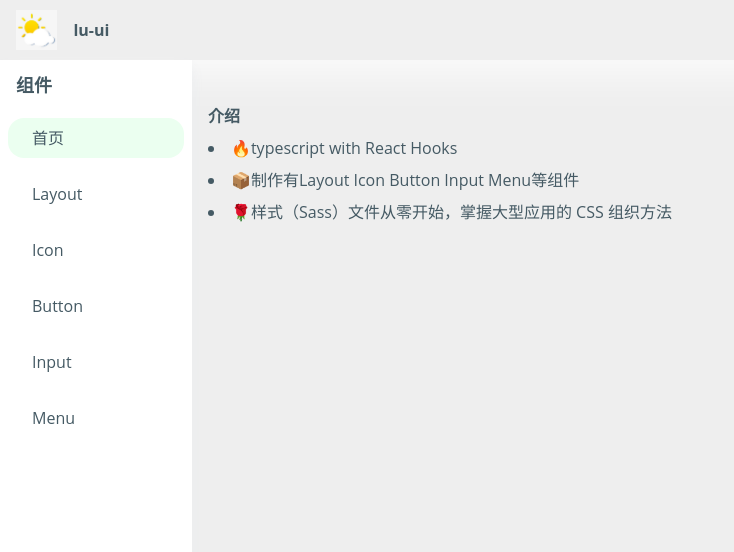
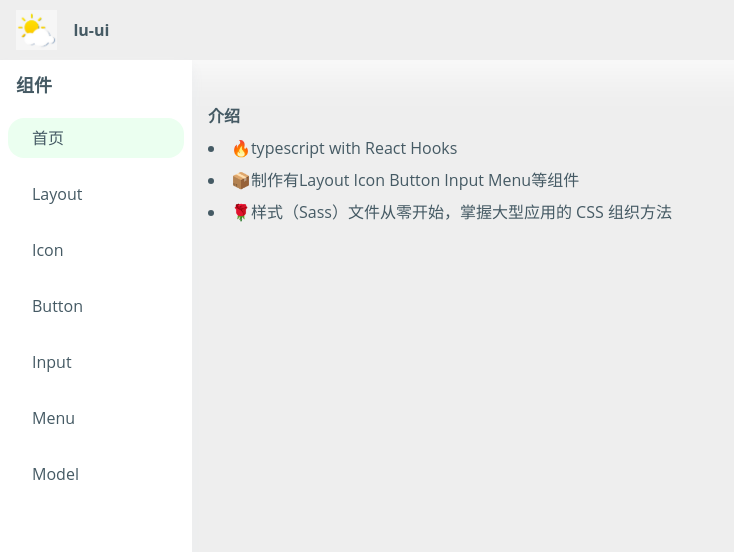
Before and after one commit to adekang/lu-ui, a React app: page /#/ in a window 1280 px wide. Shown: the top 552 px of the page, without its empty margins (0-734 px from the left). Built offline with nearby package versions, Linux system fonts and the light colour scheme.

Commit message:
refactor: 重构router , feat: Model

```diff
--- /dev/null
+++ b/src/components/Model/Model.tsx
@@ -0,0 +1,10 @@
+import React from 'react'
+
+const Model = () => {
+	return (
+		<div>
+			<h1>Model</h1>
+		</div>
+	)
+}
+export default Model
--- /dev/null
+++ b/src/components/Model/ModelExample.tsx
@@ -0,0 +1,12 @@
+import React from 'react'
+import Model from 'components/Model/Model'
+
+const IconExample: React.FC = () => {
+	return (
+		<div>
+			<Model></Model>
+		</div>
+	)
+}
+
+export default IconExample
--- a/src/routes/index.tsx
+++ b/src/routes/index.tsx
@@ -1,30 +1,30 @@
-import React from 'react';
-import {HashRouter as Router, Route, NavLink, Switch,} from 'react-router-dom';
-import {Layout, Content, Aside, Footer, Header} from 'components/Layout/layout';
-import './index.scss';
-import logoImg from 'src/assets/logo.png';
-import IconDemo from 'components/Icon/icon.demo';
-import ButtonDemo from 'components/Button/ButtonDemo';
-import InputDemo from 'components/Input/InputDemo';
-import MenuDemo from 'components/Menu/MenuDemo';
-import LayoutDemo from 'components/Layout/LayoutDemo';
+import React from 'react'
+import { HashRouter as Router, Route, NavLink, Switch } from 'react-router-dom'
+import { Layout, Content, Aside, Footer, Header } from 'components/Layout/layout'
+import './index.scss'
+import logoImg from 'src/assets/logo.png'
+import IconDemo from 'components/Icon/icon.demo'
+import ButtonDemo from 'components/Button/ButtonDemo'
+import InputDemo from 'components/Input/InputDemo'
+import MenuDemo from 'components/Menu/MenuDemo'
+import LayoutDemo from 'components/Layout/LayoutDemo'
+import ModelExample from 'components/Model/ModelExample'
 
-import Doc from 'src/pages/Doc';
-import Icon from 'components/Icon';
-
+import Doc from 'src/pages/Doc'
+import Icon from 'components/Icon'
 
 const routes = [
 	{
 		path: '/icon',
-    component: IconDemo
+		component: IconDemo,
 	},
 	{
 		path: '/menu',
-    component: MenuDemo
+		component: MenuDemo,
 	},
 	{
 		path: '/input',
-    component: InputDemo
+		component: InputDemo,
 	},
 	{
 		path: '/layout',
@@ -35,64 +35,61 @@ const routes = [
 		component: ButtonDemo,
 	},
 	{
+		path: '/model',
+		component: ModelExample,
+	},
+	{
 		path: '/',
-    component: Doc
-  }
-];
-
+		component: Doc,
+	},
+]
+const layout = [
+	{ path: '/', navName: '首页' },
+	{ path: '/layout', navName: 'Layout' },
+	{ path: '/icon', navName: 'Icon' },
+	{ path: '/button', navName: 'Button' },
+	{ path: '/input', navName: 'Input' },
+	{ path: '/menu', navName: 'Menu' },
+	{ path: '/model', navName: 'Model' },
+]
 
 export default () => {
-
 	return (
 		<Router>
-      <Layout className="lu">
-        <Header className="lu-header">
-          <div className="lu-header-logo">
-            <img src={logoImg} alt=""/>
+			<Layout className='lu'>
+				<Header className='lu-header'>
+					<div className='lu-header-logo'>
+						<img src={logoImg} alt='' />
 						<h1>lu-ui</h1>
 					</div>
-
-          <a href="https://github.com/adekang/lu-ui">
-            <Icon name="github" className="github"/>
+					<a href='https://github.com/adekang/lu-ui'>
+						<Icon name='github' className='github' />
 					</a>
 				</Header>
 				<Layout>
-          <Aside className="lu-aside">
+					<Aside className='lu-aside'>
 						<h2>组件</h2>
 						<ul>
-              <li>
-                <NavLink exact to="/">首页</NavLink>
+							{layout.map((val, idx) => {
+								return (
+									<li key={idx}>
+										<NavLink exact to={val.path}>
+											{val.navName}
+										</NavLink>
 									</li>
-              <li>
-                <NavLink exact to="/layout">Layout</NavLink>
-              </li>
-              <li>
-                <NavLink exact to="/icon">Icon</NavLink>
-              </li>
-              <li>
-                <NavLink exact to="/button">Button</NavLink>
-              </li>
-              <li>
-                <NavLink exact to="/input">Input</NavLink>
-              </li>
-              <li>
-                <NavLink exact to="/menu">Menu</NavLink>
-              </li>
+								)
+							})}
 						</ul>
 					</Aside>
-          <Content className="lu-content">
+					<Content className='lu-content'>
 						<Switch>
 							{routes.map((route, i) => (
-                <Route
-                  key={i}
-                  path={route.path}
-                  children={<route.component/>}
-                />
+								<Route key={i} path={route.path} children={<route.component />} />
 							))}
 						</Switch>
 					</Content>
 				</Layout>
 			</Layout>
 		</Router>
-  );
+	)
 }
```
Also changed, not shown: src/components/Menu/MenuExample.tsx (+15 -25 lines), src/components/Model/interface.tsx (added, +14 -0 lines). Lines whose indentation alone changed are shown as unchanged.
